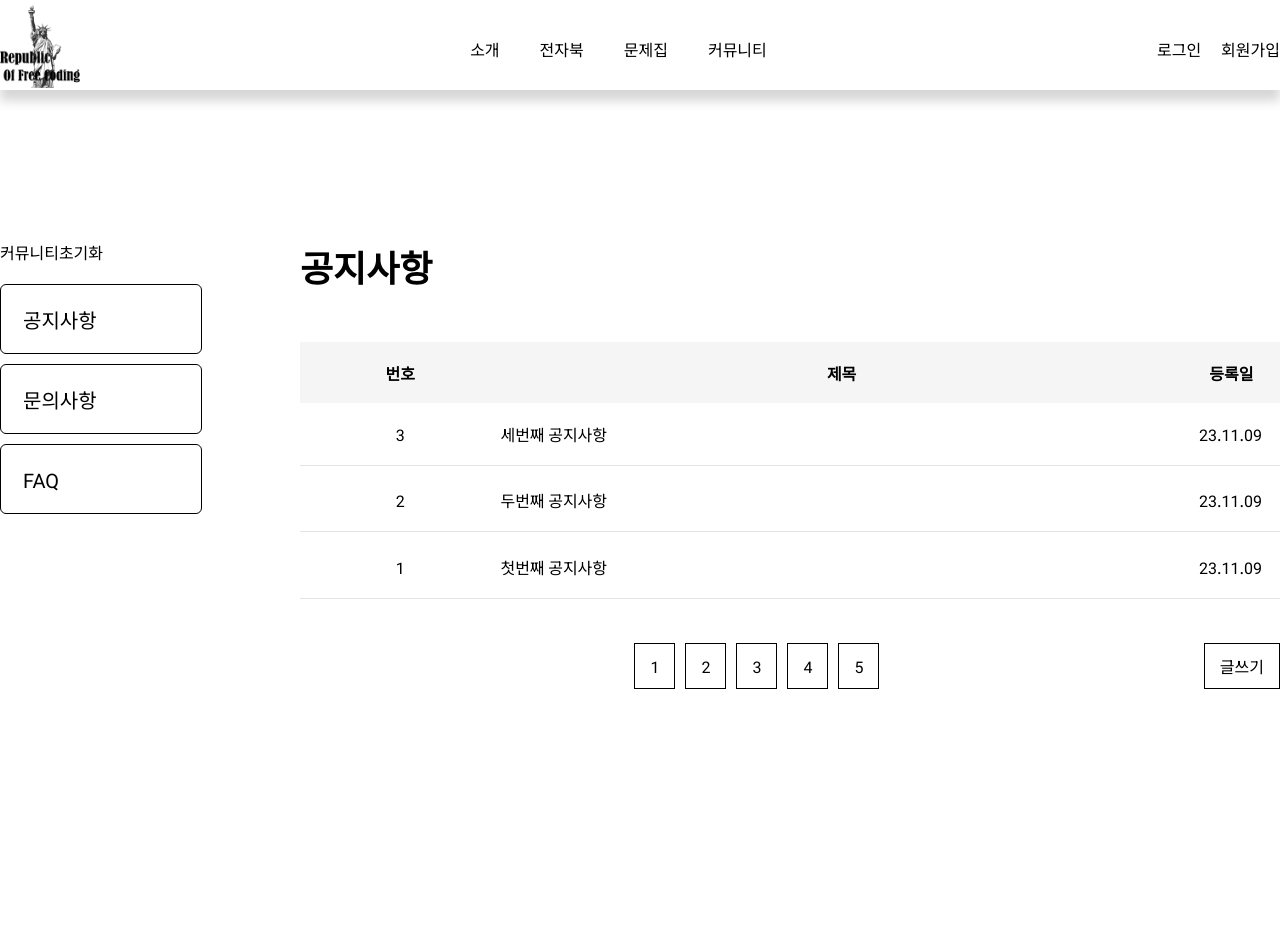
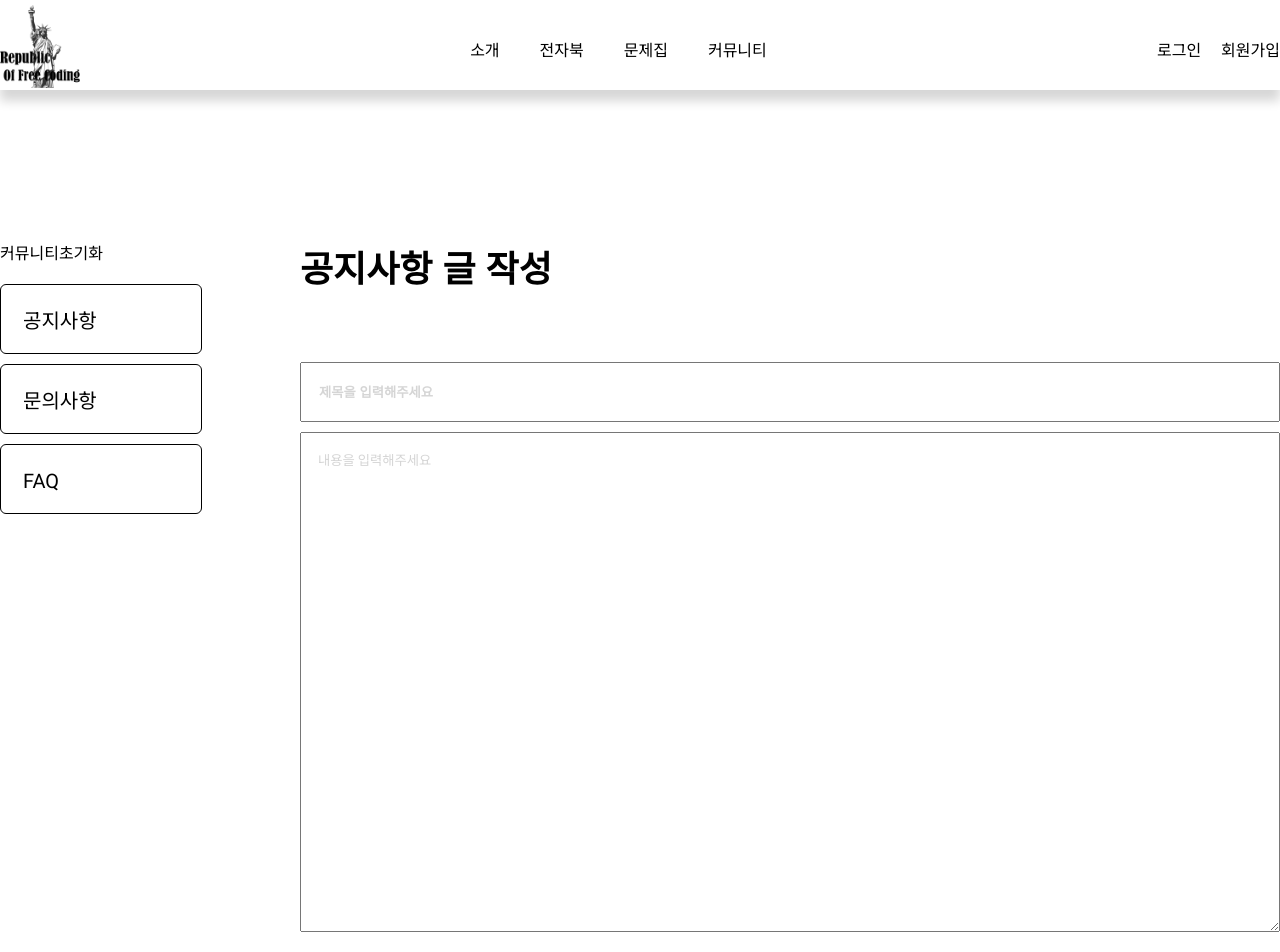
Before and after one commit to wjdgma603/RepublicOfFreeCoding, a React (Create React App) app: page /community/noticeWrite in a window 1280 px wide. Shown: the top 952 px of the page. Before the commit the page ends 839 px from the top, so only its background shows below. Built offline with nearby package versions, Linux system fonts and the light colour scheme; a web font is replaced by a local one.

Commit message:
데이터에서 받아오기 완료

```diff
--- a/src/App.js
+++ b/src/App.js
@@ -15,6 +15,8 @@ import CommuQna from './components/Pages/Community/CommuQna';
 
 import CommuQnaDetail from './components/Pages/Community/SubComponents/CommuQnaDetail';
 import CommuNoticeDetail from './components/Pages/Community/SubComponents/CommuNoticeDetail';
+import CommuFaq from './components/Pages/Community/CommuFaq';
+import CommuNoticeWrite from './components/Pages/Community/SubComponents/CommuNoticeWrite';
 
 
 function App() {
@@ -29,10 +31,12 @@ function App() {
         <Route path='/test' element={<CodeTestList/>}/>
         <Route path='/community/*' element={<CommuList/>}/>
         <Route path='/community/notice' element={<CommuList/>}/>
+        <Route path='/community/noticeWrite' element={<CommuNoticeWrite />}/>
         <Route path="/community/notice/:id" element={<CommuNoticeDetail />} />
         <Route path='/community/qnaWrite' element={<CommuQnaWrite />}/>
         <Route path='/community/qna' element={<CommuQna />}/>
         <Route path="/community/qna/:id" element={<CommuQnaDetail />} />
+        <Route path='/community/faq' element={<CommuFaq />}/>
       </Routes>
       <Footer/>
     </div>
--- /dev/null
+++ b/src/components/Pages/Community/CommuFaq.js
@@ -0,0 +1,28 @@
+import React from 'react';
+import { Link } from 'react-router-dom';
+import './CommuFaq.css';
+
+const CommuFaq = () => {
+    return (
+        <div className="CommuSection">
+  <div>
+    <div>
+      <div>커뮤니티</div>
+      <div>초기화</div>
+    </div>
+    <ul className="CommuNav">
+      <li><Link to='/community'>공지사항</Link></li>
+      <li><Link to='/community/qna'>문의사항</Link></li>
+      <li><Link to='/community/faq'>FAQ</Link></li>
+    </ul>
+  </div>
+
+  <div className="CommuRight">
+    <h1>자주하는 질문</h1>
+    </div>
+  </div>
+);
+};
+
+
+export default CommuFaq;
--- a/src/components/Pages/Community/CommuList.js
+++ b/src/components/Pages/Community/CommuList.js
@@ -1,31 +1,9 @@
 import { Link } from "react-router-dom";
+import CommuData from "./SubComponents/CommuData";
 import "./CommuList.css";
 
-export const noticePost = {
-  postIndex: [
-    {
-      id: 3,
-      title: '세번째 공지사항',
-      content: '세번째 질문에 대한 문의사항',
-      date:'23.11.09'
-    },
-    {
-      id: 2,
-      title: '두번째 공지사항',
-      content: '두번째 질문에 대한 문의사항',
-      date:'23.11.09'
-    },
-    {
-      id: 1,
-      title: '첫번째 공지사항',
-      content: '첫번째 질문에 대한 문의사항',
-      date:'23.11.09'
-    },
-  ],
-};
-
 const CommuList = () => {
-
+  const { postIndex } = CommuData().noticePost;
   return (
     <section className="CommuSection">
       <div>
@@ -48,7 +26,7 @@ const CommuList = () => {
           <p className="CommuBoardDate">등록일</p>
         </div>
         <table className="CommuBoard">
-        {noticePost.postIndex.map((post) => (
+          {postIndex.map((post) => (
             <Link to={`/community/notice/${post.id}`} key={post.id}>
               <tr>
                 <td>{post.id}</td>
--- a/src/components/Pages/Community/CommuQna.js
+++ b/src/components/Pages/Community/CommuQna.js
@@ -1,43 +1,11 @@
 import React, {useState} from 'react';
 import { Link } from 'react-router-dom';
-import CommuQnaWrite from './SubComponents/CommuQnaWrite';
-
-export const boardPost = {
-    postIndex: [
-      {
-        id: 3,
-        title: '세번째 질문',
-        content: '세번째 질문에 대한 문의사항',
-        date:'23.11.09'
-        // date: new Date(23, 11, 9).toLocaleDateString(),
-      },
-      {
-        id: 2,
-        title: '두번째 질문',
-        content: '두번째 질문에 대한 문의사항',
-        date:'23.11.09'
-        // date: new Date(23, 11, 9).toLocaleDateString(),
-      },
-      {
-        id: 1,
-        title: '첫번째 질문',
-        content: '첫번째 질문에 대한 문의사항',
-        date:'23.11.09'
-        // date: new Date(23, 11, 9).toLocaleDateString(),
-      },
-    ],
-  };
+import CommuData from "./SubComponents/CommuData";
 
 
 const CommuQna = () => {
-    const [posts, setPosts] = useState(boardPost.postIndex);
 
-  // CommuWrite 컴포넌트에서 호출할 함수
-  const handlePostSubmit = (newPost) => {
-    // 새로운 게시글을 기존 게시글에 추가합니다.
-    setPosts([...posts, newPost]);
-  };
-
+  const { postIndex } = CommuData().qnaPost;
     return (
             <div className="CommuSection">
       <div>
@@ -60,8 +28,7 @@ const CommuQna = () => {
           <p className="CommuBoardDate">등록일</p>
         </div>
         <table className="CommuBoard">
-        {/* {boardPost.postIndex.map((post) => ( */}
-        {posts.map((post) => (
+          {postIndex.map((post) => (
             <Link to={`/community/qna/${post.id}`} key={post.id}>
               <tr>
                 <td>{post.id}</td>
--- a/src/components/Pages/Community/SubComponents/CommuData.js
+++ b/src/components/Pages/Community/SubComponents/CommuData.js
@@ -1,35 +1,61 @@
 import React from 'react';
+
 export const noticePost = {
+  postIndex: [
+    {
+      id: 3,
+      title: '세번째 공지사항',
+      content: '세번째 공지사항 내용입니다!',
+      date: '23.11.09',
+      // date: new Date(23, 11, 9).toLocaleDateString(),
+    },
+    {
+      id: 2,
+      title: '두번째 공지사항',
+      content: '두번째 공지사항 내용입니다!',
+      date: '23.11.09',
+      // date: new Date(23, 11, 9).toLocaleDateString(),
+    },
+    {
+      id: 1,
+      title: '첫번째 공지사항',
+      content: '첫번째 공지사항 내용입니다!',
+      date: '23.11.09',
+      // date: new Date(23, 11, 9).toLocaleDateString(),
+    },
+  ],
+};
+
+export const qnaPost = {
     postIndex: [
       {
         id: 3,
-        title: '세번째 질문',
-        content: '세번째 질문에 대한 문의사항',
-        date:'23.11.09'
+        title: '세번째 qna',
+        content: '세번째 qna입니다 질문이있습니다',
+        date: '23.11.09',
         // date: new Date(23, 11, 9).toLocaleDateString(),
       },
       {
         id: 2,
-        title: '두번째 질문',
-        content: '두번째 질문에 대한 문의사항',
-        date:'23.11.09'
+        title: '두번째 qna',
+        content: '두번째 qna입니다 질문이있습니다',
+        date: '23.11.09',
         // date: new Date(23, 11, 9).toLocaleDateString(),
       },
       {
         id: 1,
-        title: '첫번째 질문',
-        content: '첫번째 질문에 대한 문의사항',
-        date:'23.11.09'
+        title: '첫번째 qna',
+        content: '첫번째 qna입니다 질문이있습니다',
+        date: '23.11.09',
         // date: new Date(23, 11, 9).toLocaleDateString(),
       },
     ],
   };
+
 const CommuData = () => {
-    return (
-        <div>
-
-        </div>
-    );
+  return {
+    noticePost,  qnaPost,
+  };
 };
 
 export default CommuData;
--- /dev/null
+++ b/src/components/Pages/Community/SubComponents/CommuNoticeWrite.css
@@ -0,0 +1,28 @@
+.CommuWriteTitle{
+    width:100%;
+    height:60px;
+    margin-top: 20px;
+    padding:17px;
+    font-weight: bold;
+}
+.CommuWriteTitle::placeholder {
+    color:#d5d5d5;
+}
+.CommuWriteText{
+    width:100%;
+    height:500px;
+    margin-top: 10px;
+    padding:17px;
+}
+.CommuWriteText::placeholder{
+    color:#d5d5d5;
+}
+.CommuWriteButton{
+    padding:10px 20px;
+    color:#fff;
+    background-color: #00D67A;
+    border:none;
+    margin-top: 40px;
+    float:right;
+    cursor: pointer;
+}
--- /dev/null
+++ b/src/components/Pages/Community/SubComponents/CommuNoticeWrite.js
@@ -0,0 +1,65 @@
+import React, { useState } from 'react';
+import { Link } from 'react-router-dom';
+import './CommuNoticeWrite.css';
+
+const CommuNoticeWrite = ({ onPostSubmit }) => {
+  const [title, setTitle] = useState('');
+  const [content, setContent] = useState('');
+
+  const handlePostSubmit = () => {
+    if (!title || !content) {
+      alert('제목과 내용을 입력해주세요.');
+      return;
+    }
+
+    const newPost = {
+      id: 4,
+      title,
+      content,
+      date: new Date().toLocaleDateString(),
+    };
+
+    onPostSubmit(newPost);
+
+    setTitle('');
+    setContent('');
+  };
+
+  return (
+    <div className="CommuSection">
+      <div>
+        <div>
+          <div>커뮤니티</div>
+          <div>초기화</div>
+        </div>
+        <ul className="CommuNav">
+          <li><Link to='/community'>공지사항</Link></li>
+          <li><Link to='/community/qna'>문의사항</Link></li>
+          <li><Link to='/community/faq'>FAQ</Link></li>
+        </ul>
+      </div>
+
+      <div className="CommuRight">
+        <h1>공지사항 글 작성</h1>
+        <input
+          className="CommuWriteTitle"
+          type="text"
+          placeholder="제목을 입력해주세요"
+          value={title}
+          onChange={(e) => setTitle(e.target.value)}
+        ></input>
+        <div>
+          <textarea
+            className="CommuWriteText"
+            placeholder="내용을 입력해주세요"
+            value={content}
+            onChange={(e) => setContent(e.target.value)}
+          ></textarea>
+        </div>
+        <button className="CommuWriteButton" onClick={handlePostSubmit}>글쓰기</button>
+      </div>
+    </div>
+  );
+};
+
+export default CommuNoticeWrite;
--- a/src/components/Pages/Community/SubComponents/CommuQnaDetail.js
+++ b/src/components/Pages/Community/SubComponents/CommuQnaDetail.js
@@ -1,13 +1,13 @@
 import React from "react";
 import { Link, useParams } from "react-router-dom";
 import "./CommuQnaDetail.css";
-import { boardPost } from '../CommuQna';
+import { qnaPost } from '../SubComponents/CommuData';
 
 
 const CommuQnaDetail = () => {
   const { id } = useParams();
 
-  const selectedPost = boardPost.postIndex.find((post) => post.id === parseInt(id));
+  const selectedPost = qnaPost.postIndex.find((post) => post.id === parseInt(id));
   return (
     <div className="CommuSection">
       <div>
```
Also changed, not shown: src/components/Pages/Community/CommuFaq.css (added). Lines whose indentation alone changed are shown as unchanged.
